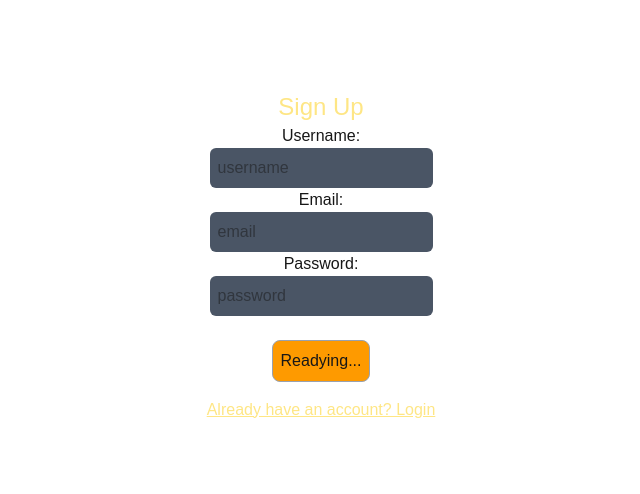
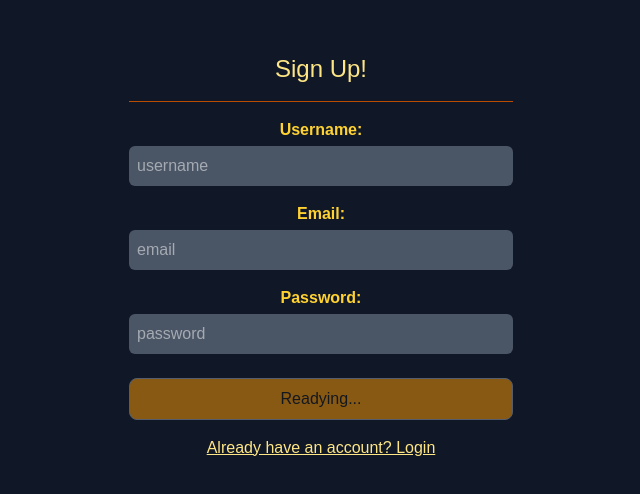
Before and after one commit to shiori0208/NextJS-Project, a Next.js app: page /signup in a window 1280 px wide. Shown: the part 144-638 px from the top of the page, without its empty margins (319-959 px from the left). Built offline with nearby package versions, Linux system fonts and the light colour scheme.

Commit message:
Users_Addition_Resolved_Issue:NEEDLESS IMPORT ADDITIONS ON TOP RUINS EVERYTHING it doesnt matter its not being used, COMPUTER GOT CONFUSED CUZ OF TYPE UNIQUE

```diff
--- a/src/app/api/users/signup/route.ts
+++ b/src/app/api/users/signup/route.ts
@@ -14,7 +14,9 @@ export async function POST(request: NextRequest) {
         const user = await User.findOne({email})
 
         if(user) {
-            return NextResponse.json({error: "User already exists"}, {status: 400})
+            return NextResponse.
+            json({error: "User already exists"},
+                {status: 400})
         }
 
         //hash password
--- a/src/app/layout.tsx
+++ b/src/app/layout.tsx
@@ -25,7 +25,8 @@ export default function RootLayout({
   return (
     <html lang="en">
       <body
-        className={`${geistSans.variable} ${geistMono.variable} antialiased`}>
+        className={`${geistSans.variable} ${geistMono.variable} antialiased`}
+      >
         {children}
       </body>
     </html>
--- a/src/app/signup/page.tsx
+++ b/src/app/signup/page.tsx
@@ -1,75 +1,104 @@
-"use client" ;
+"use client";
 import Link from "next/link";
-import React, { useEffect } from "react";
-import { useRouter } from "next/router";
-import { Axios } from "axios";
-
+import React, { useEffect, useState } from "react";
+import { useRouter } from "next/navigation";
+import axios from "axios";
+import toast from "react-hot-toast";
 
 export default function SignupPage() {
+  const router = useRouter();
 
-  const [user, setUser] = React.useState({
+  const [user, setUser] = useState({
     email: "",
     password: "",
     username: ""
-  })
+  });
 
-  const [buttonDisabled, setButtonDisabled] = React.useState(false);
-  const [loading, setLoading] = React.useState(false);
+  const [buttonDisabled, setButtonDisabled] = useState(true);
+  const [loading, setLoading] = useState(false);
 
 
+  useEffect(() => {
+    if (user.email.length > 0 && user.password.length > 0 && user.username.length > 0) {
+      setButtonDisabled(false);
+    } else {
+      setButtonDisabled(true);
+    }
+  }, [user]);
 
   const onSignup = async () => {
-      try {
+    try {
+      setLoading(true);
+      const response = await axios.post("/api/users/signup", user);
+      console.log("Signup success", response.data);
+      router.push("/login");
 
-      } catch (error) {
-
-      }
-  }
-
-  useEffect(() => {
-      if(user.email.length > 0 && user.password.length > 0 && user.username.length > 0) {
-        setButtonDisabled(false)
-      } else {
-        setButtonDisabled(true)
-      }
-  }, [user])
-
-
+    } catch (error: any) {
+        console.log("Signup failed", error.message);
+        toast.error(error.message);
+        // Display a toast notification with the error message to inform the user about the failure
+ } finally {
+      setLoading(false);
+    }
+  };
 
   return (
-    <div className="flex flex-col items-center justify-center min-h-screen py-2">
-      <h1 className="text-amber-200 text-2xl">
-        {loading ? "Processing..." : "Sign Up"} </h1>
-        <hr />
-        <label htmlFor="username">Username:</label>
-        <input className="bg-gray-600 rounded-md p-2"
+    <div className="flex flex-col items-center justify-center min-h-screen py-2 bg-gray-900">
+      <h1 className="text-amber-200 text-2xl mb-4">
+        {loading ? "Processing..." : "Sign Up!"}
+      </h1>
+      <hr className="mb-4 w-full max-w-sm border-amber-700" />
+      <label htmlFor="username" className="mb-1 text-amber-300 font-semibold">
+        Username:
+      </label>
+      <input
+        className="bg-gray-600 rounded-md p-2 mb-4 w-full max-w-sm text-white"
         type="text"
         id="username"
         value={user.username}
-        onChange={(e) => setUser({...user, username: e.target.value})}
-        placeholder="username" />
-        <label htmlFor="email">Email:</label>
-        <input className="bg-gray-600 rounded-md p-2"
-        type="text"
+        onChange={(e) => setUser({ ...user, username: e.target.value })}
+        placeholder="username"
+        autoComplete="username"
+      />
+
+      <label htmlFor="email" className="mb-1 text-amber-300 font-semibold">
+        Email:
+      </label>
+      <input
+        className="bg-gray-600 rounded-md p-2 mb-4 w-full max-w-sm text-white"
+        type="email"
         id="email"
         value={user.email}
-        onChange={(e) => setUser({...user, email: e.target.value})}
-        placeholder="email" />
-        <label htmlFor="password">Password:</label>
-        <input className="bg-gray-600 rounded-md p-2"
-        type="text"
+        onChange={(e) => setUser({ ...user, email: e.target.value })}
+        placeholder="email"
+        autoComplete="email"
+      />
+
+      <label htmlFor="password" className="mb-1 text-amber-300 font-semibold">
+        Password:
+      </label>
+      <input
+        className="bg-gray-600 rounded-md p-2 mb-6 w-full max-w-sm text-white"
+        type="password"
         id="password"
         value={user.password}
-        onChange={(e) => setUser({...user, password: e.target.value})}
-        placeholder="password" />
-        <br />
-        <button
+        onChange={(e) => setUser({ ...user, password: e.target.value })}
+        placeholder="password"
+        autoComplete="new-password"
+      />
+
+      <button
         onClick={onSignup}
-        className="p-2 border border-gray-400 rounded-lg mb-4 bg-amber-500 hover:bg-amber-700">
-          {buttonDisabled ? "Readying..." : "Sign Up!"}
-        </button>
-        <Link className="underline text-amber-200" href="/login"> Already have an account? Login
-        </Link>
+        disabled={buttonDisabled || loading}
+        className="p-2 border border-gray-400 rounded-lg mb-4 bg-amber-500 hover:bg-amber-700 disabled:opacity-50 disabled:cursor-not-allowed w-full max-w-sm"
+        aria-disabled={buttonDisabled || loading}
+        aria-busy={loading}
+      >
+        {loading ? "Processing..." : buttonDisabled ? "Readying..." : "Sign Up!"}
+      </button>
+      <Link className="underline text-amber-200" href="/login">
+        Already have an account? Login
+      </Link>
     </div>
-  )
+  );
 }
--- a/src/dbConfig/dbConfig.ts
+++ b/src/dbConfig/dbConfig.ts
@@ -2,22 +2,20 @@ import mongoose from "mongoose";
 
 export async function connect() {
     try {
-
-        mongoose.connect(process.env.MONGO_URI!);
+        await mongoose.connect(process.env.MONGO_URI!);
         const connection = mongoose.connection;
 
         connection.on('connected', () => {
-            console.log('MongoDB connected successfully...');
+            console.log('Mongo connected succesfully');
         })
 
         connection.on('error', (err) => {
-            console.log('MongoDB NOT connected.Please make sure it is running...' + err);
+            console.log('MongoDB connection error. Please make sure MongoDB is running. ' + err);
             process.exit();
+        });
 
-        })
-
-    } catch (error) {
-        console.log('Something went wrong...');
+    } catch(error) {
+        console.log('Something goes wrong');
         console.log(error);
 
     }
--- a/src/models/userModel.js
+++ b/src/models/userModel.js
@@ -1,6 +1,5 @@
 import mongoose from "mongoose";
-import { unique } from "next/dist/build/utils";
-import { type } from "os";
+
 
 const userSchema = new mongoose.Schema({
     username: {
```
Also changed, not shown: src/app/page.tsx (line endings or trailing spaces).
